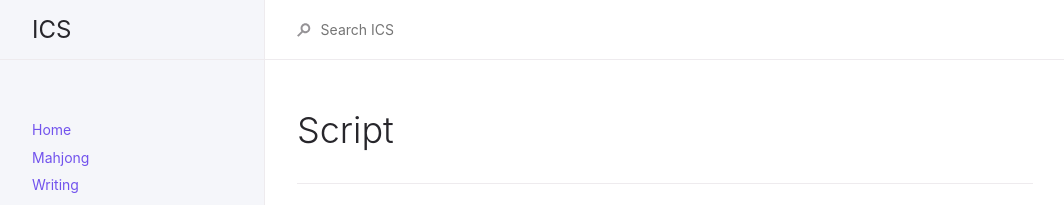
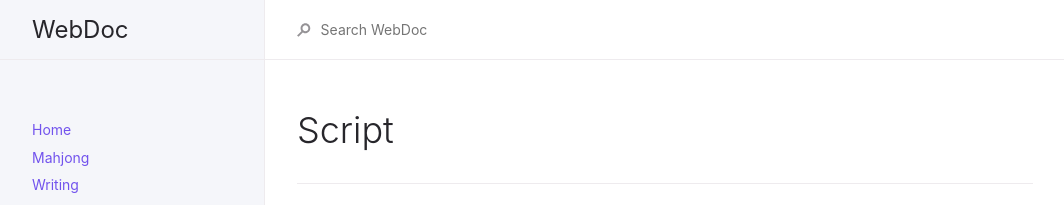
Before and after one commit to wongsingfo/comp-sys, a Jekyll site: the page built from docs/script/script.md, in a window 1280 px wide. Shown: the top 205 px of the page, without its empty margins (107-1171 px from the left). Built offline with Jekyll 4.4.1, drawn with Linux system fonts in a browser that asks for light colours.

Commit message:
[config] change title to WebDoc

```diff
--- a/_config.yml
+++ b/_config.yml
@@ -13,7 +13,7 @@
 # you will see them accessed via {{ site.title }}, {{ site.github_repo }}, and so on.
 # You can create any custom variable you would like, and they will be accessible
 # in the templates via {{ site.myvariable }}.
-title: ICS
+title: WebDoc
 description: A guide to computer science.
 baseurl: "/comp-sys" # the subpath of your site, e.g. /blog
 url: "https://wongsingfo.github.io" # the base hostname & protocol for your site, e.g. http://example.com
```
